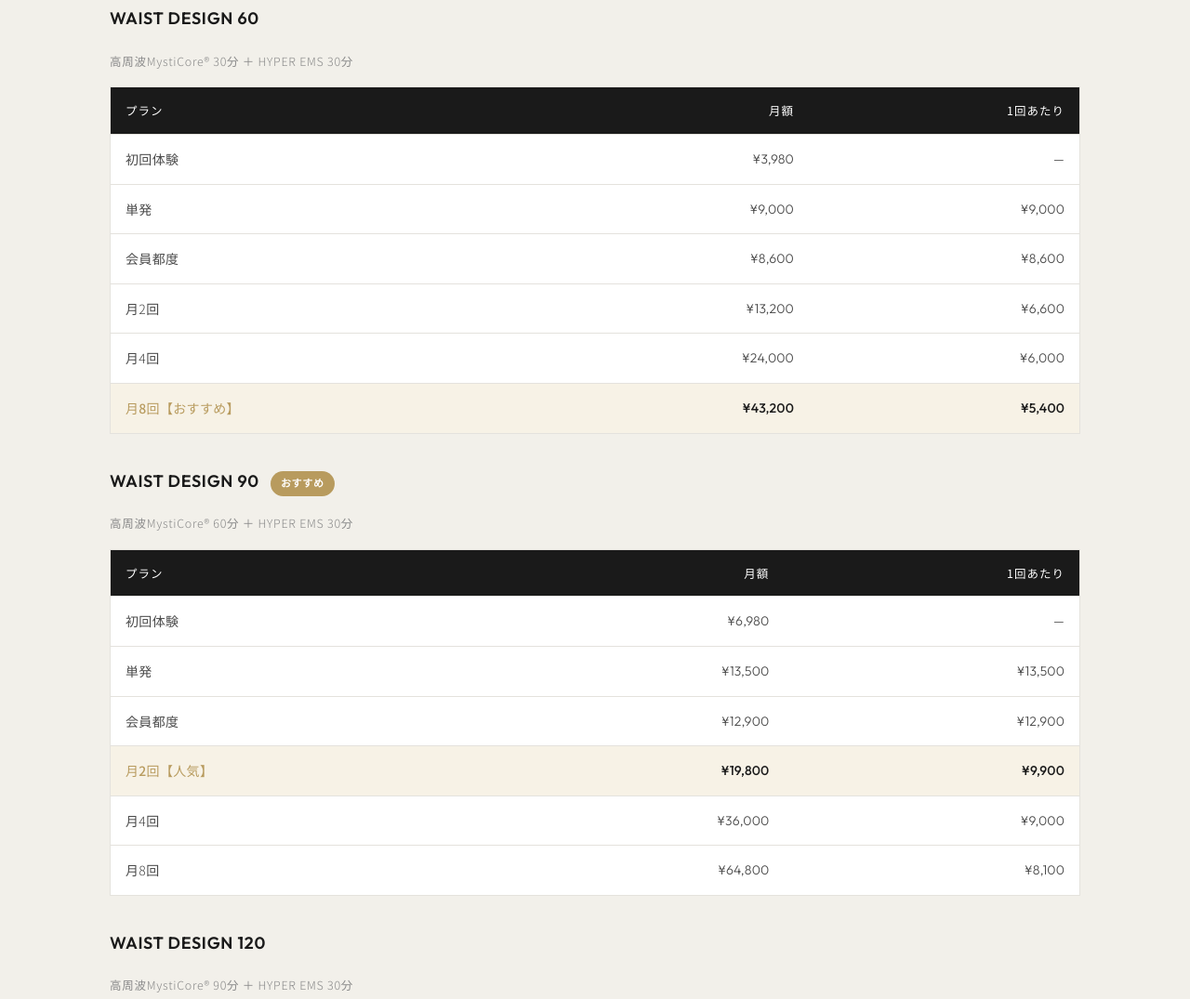
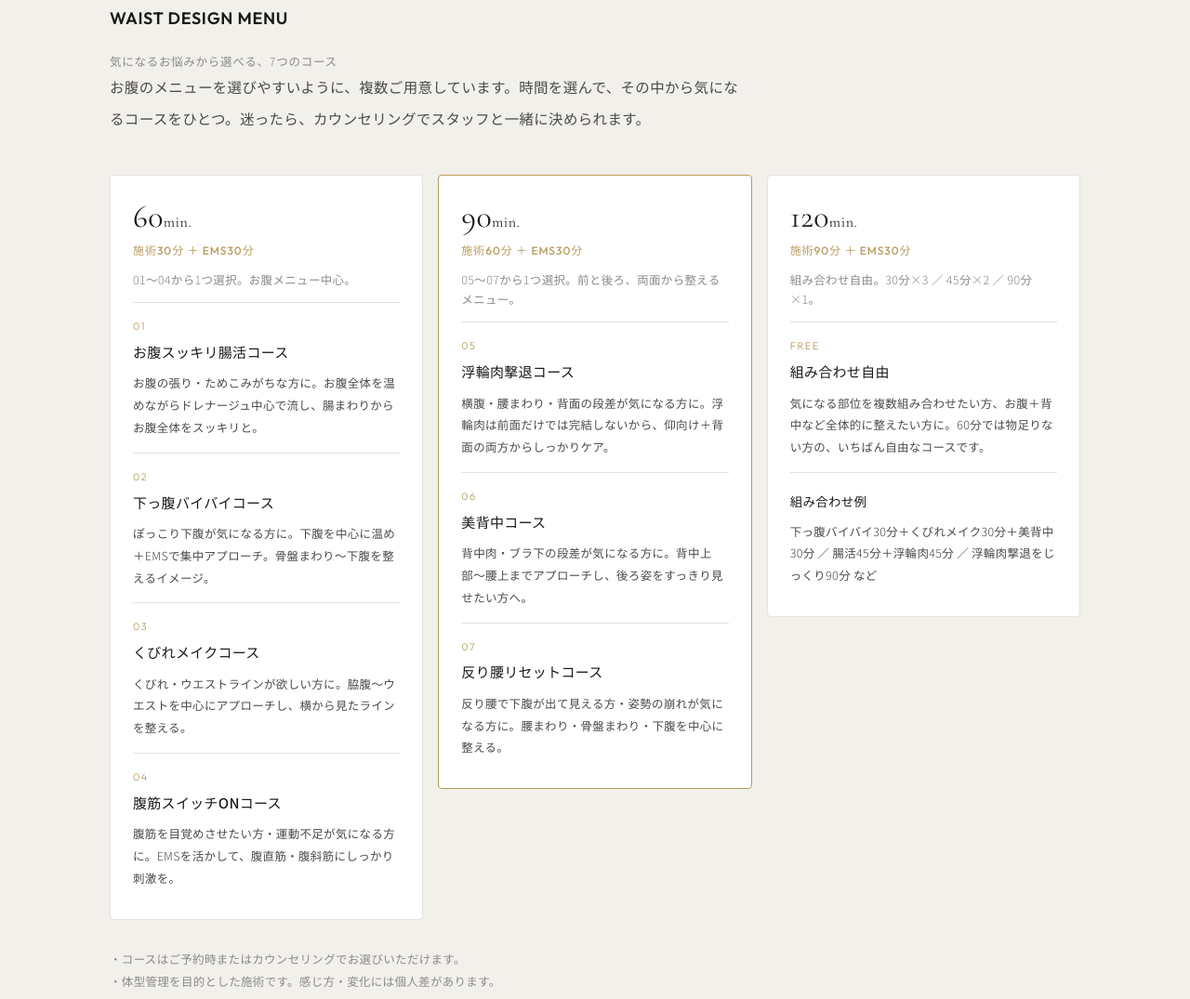
Before and after one commit to kazakami123/visuallabo-shimbashi, a plain HTML site: page menu.html in a window 1280 px wide. Shown: the part 3093-4168 px from the top of the page at 93% size. Drawn offline with nearby package versions, Linux system fonts and the light colour scheme.

Commit message:
WAIST DESIGN MENU: 選べる7コース（60/90/120）を追加

```diff
--- a/menu.html
+++ b/menu.html
@@ -98,6 +98,74 @@
       </div>
       <figure class="rv"><img src="images/waist-design.jpg" alt="WAIST DESIGN" onerror="this.onerror=null;this.src='https://visuallabo-recruit-lp.pages.dev/images/02_staff-treatment.jpg'"></figure>
     </div>
+
+    <div class="psub rv" style="margin-top:40px">WAIST DESIGN MENU<span class="pm">気になるお悩みから選べる、7つのコース</span></div>
+    <p class="body-txt rv" style="max-width:680px;margin-bottom:6px">お腹のメニューを選びやすいように、複数ご用意しています。時間を選んで、その中から気になるコースをひとつ。迷ったら、カウンセリングでスタッフと一緒に決められます。</p>
+
+    <div class="wdm-grid">
+      <div class="wdm-card rv">
+        <div class="wdm-time">60<small>min.</small></div>
+        <div class="wdm-make">施術30分 ＋ EMS30分</div>
+        <div class="wdm-note">01〜04から1つ選択。お腹メニュー中心。</div>
+        <div class="wdm-item">
+          <div class="no">01</div>
+          <h4>お腹スッキリ腸活コース</h4>
+          <p>お腹の張り・ためこみがちな方に。お腹全体を温めながらドレナージュ中心で流し、腸まわりからお腹全体をスッキリと。</p>
+        </div>
+        <div class="wdm-item">
+          <div class="no">02</div>
+          <h4>下っ腹バイバイコース</h4>
+          <p>ぽっこり下腹が気になる方に。下腹を中心に温め＋EMSで集中アプローチ。骨盤まわり〜下腹を整えるイメージ。</p>
+        </div>
+        <div class="wdm-item">
+          <div class="no">03</div>
+          <h4>くびれメイクコース</h4>
+          <p>くびれ・ウエストラインが欲しい方に。脇腹〜ウエストを中心にアプローチし、横から見たラインを整える。</p>
+        </div>
+        <div class="wdm-item">
+          <div class="no">04</div>
+          <h4>腹筋スイッチONコース</h4>
+          <p>腹筋を目覚めさせたい方・運動不足が気になる方に。EMSを活かして、腹直筋・腹斜筋にしっかり刺激を。</p>
+        </div>
+      </div>
+
+      <div class="wdm-card feat rv">
+        <div class="wdm-time">90<small>min.</small></div>
+        <div class="wdm-make">施術60分 ＋ EMS30分</div>
+        <div class="wdm-note">05〜07から1つ選択。前と後ろ、両面から整えるメニュー。</div>
+        <div class="wdm-item">
+          <div class="no">05</div>
+          <h4>浮輪肉撃退コース</h4>
+          <p>横腹・腰まわり・背面の段差が気になる方に。浮輪肉は前面だけでは完結しないから、仰向け＋背面の両方からしっかりケア。</p>
+        </div>
+        <div class="wdm-item">
+          <div class="no">06</div>
+          <h4>美背中コース</h4>
+          <p>背中肉・ブラ下の段差が気になる方に。背中上部〜腰上までアプローチし、後ろ姿をすっきり見せたい方へ。</p>
+        </div>
+        <div class="wdm-item">
+          <div class="no">07</div>
+          <h4>反り腰リセットコース</h4>
+          <p>反り腰で下腹が出て見える方・姿勢の崩れが気になる方に。腰まわり・骨盤まわり・下腹を中心に整える。</p>
+        </div>
+      </div>
+
+      <div class="wdm-card rv">
+        <div class="wdm-time">120<small>min.</small></div>
+        <div class="wdm-make">施術90分 ＋ EMS30分</div>
+        <div class="wdm-note">組み合わせ自由。30分×3 ／ 45分×2 ／ 90分×1。</div>
+        <div class="wdm-item">
+          <div class="no">FREE</div>
+          <h4>組み合わせ自由</h4>
+          <p>気になる部位を複数組み合わせたい方、お腹＋背中など全体的に整えたい方に。60分では物足りない方の、いちばん自由なコースです。</p>
+        </div>
+        <div class="wdm-item">
+          <h4 style="font-size:13.5px">組み合わせ例</h4>
+          <p>下っ腹バイバイ30分＋くびれメイク30分＋美背中30分 ／ 腸活45分＋浮輪肉45分 ／ 浮輪肉撃退をじっくり90分 など</p>
+        </div>
+      </div>
+    </div>
+    <p class="pnote2 rv" style="margin-top:-30px;margin-bottom:50px"><span>・コースはご予約時またはカウンセリングでお選びいただけます。</span><span>・体型管理を目的とした施術です。感じ方・変化には個人差があります。</span></p>
 
     <div class="psub rv">WAIST DESIGN 60<span class="pm">高周波MystiCore® 30分 ＋ HYPER EMS 30分</span></div>
     <table class="ptbl rv">
--- a/style.css
+++ b/style.css
@@ -438,3 +438,18 @@
 .vip-card .vsave{margin-top:20px;text-align:center;font-size:12.5px;color:var(--ink);background:var(--paper-2);border:1px solid var(--line);border-radius:3px;padding:12px 10px;line-height:1.7}
 .vip-card .vsave b{color:var(--gold);font-weight:500}
 @media(max-width:820px){.vip-grid{grid-template-columns:1fr;gap:24px}.vip-card .vbadge{font-size:10px}}
+
+/* ===== WAIST DESIGN MENU (7 courses) ===== */
+.wdm-grid{display:grid;grid-template-columns:repeat(3,1fr);gap:16px;margin:44px 0 60px;align-items:start}
+.wdm-card{background:var(--white);border:1px solid var(--line);border-radius:4px;padding:28px 24px}
+.wdm-card.feat{border-color:var(--gold)}
+.wdm-time{font-family:"Cormorant Garamond",serif;font-size:34px;color:var(--ink);line-height:1}
+.wdm-time small{font-size:16px;letter-spacing:.04em}
+.wdm-make{font-size:12px;color:var(--gold);letter-spacing:.08em;margin:8px 0 8px;font-weight:500;font-family:"Outfit"}
+.wdm-note{font-size:12.5px;color:var(--ink-mute);padding-bottom:14px;border-bottom:1px solid var(--line);line-height:1.7;font-weight:300}
+.wdm-item{padding:15px 0;border-bottom:1px solid var(--line)}
+.wdm-item:last-child{border-bottom:none;padding-bottom:4px}
+.wdm-item .no{font-family:"Outfit";font-size:11px;color:var(--gold);letter-spacing:.14em}
+.wdm-item h4{font-size:15px;font-weight:500;margin:3px 0 7px;letter-spacing:.02em}
+.wdm-item p{font-size:12.5px;color:var(--ink-soft);font-weight:300;line-height:1.9}
+@media(max-width:860px){.wdm-grid{grid-template-columns:1fr;gap:18px}}
```
